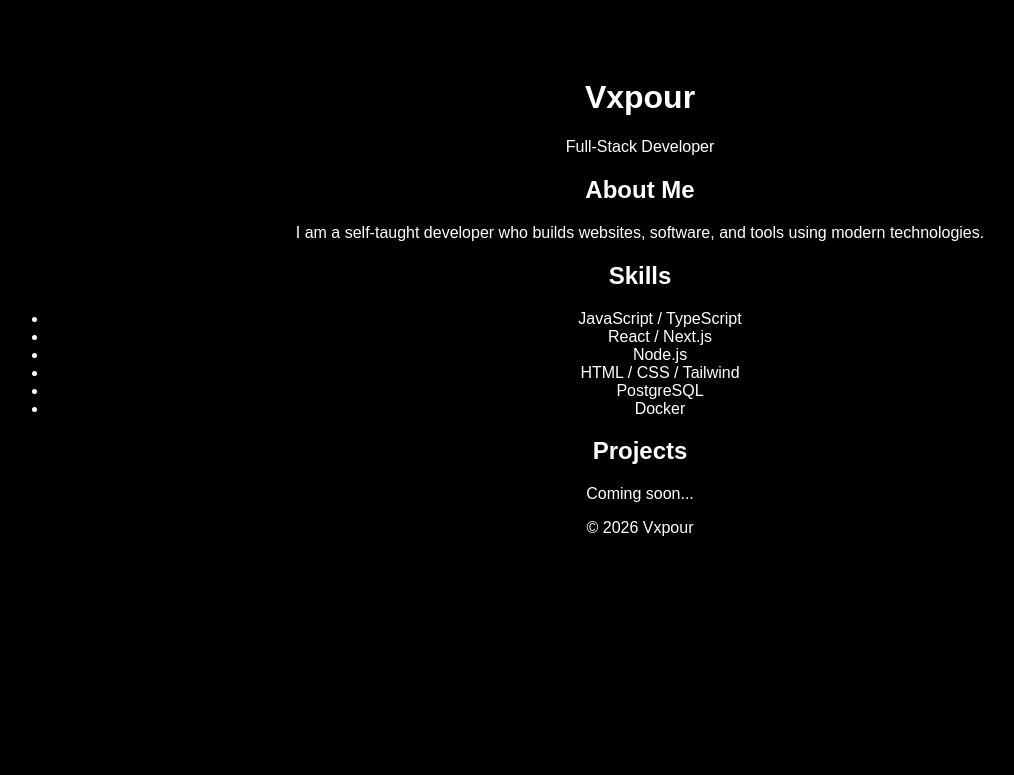
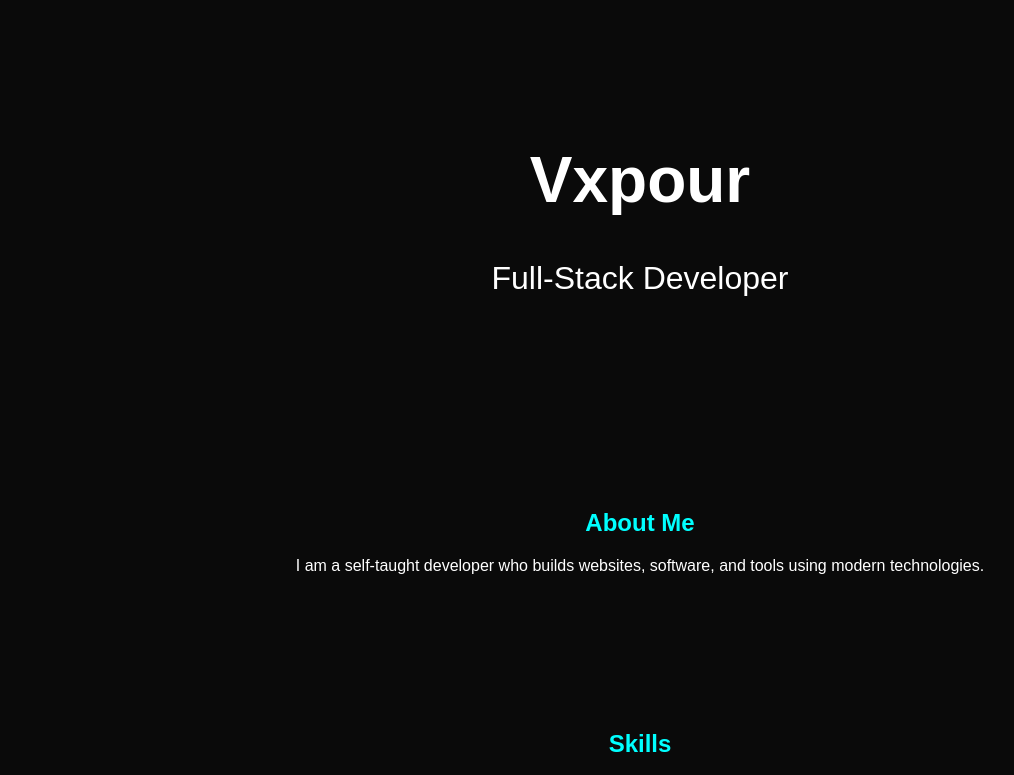
Before and after one commit to criwq7/my-website, a plain HTML site: page index.html in a window 1280 px wide. Shown: the top 775 px of the page, without its empty margins (0-1014 px from the left). Drawn offline with Linux system fonts and the light colour scheme; a script that the page names is missing.

Commit message:
Refactor CSS styles for body, header, and footer
Updated background color and font family, added margin and padding to body, and defined styles for header, section, h2, ul, li, and footer.

```diff
--- a/style.css
+++ b/style.css
@@ -1,7 +1,39 @@
 body {
+  background: #0a0a0a;
+  color: white;
+  font-family: Arial, sans-serif;
+  margin: 0;
+  padding: 0;
+  text-align: center;
+}
+
+header {
+  padding: 100px 20px;
+  font-size: 2em;
+}
+
+section {
+  padding: 60px 20px;
+  max-width: 800px;
+  margin: auto;
+}
+
+h2 {
+  color: #00ffff;
+}
+
+ul {
+  list-style: none;
+  padding: 0;
+}
+
+li {
+  padding: 5px;
+  font-size: 18px;
+}
+
+footer {
+  padding: 30px;
   background: black;
-  color: white;
-  font-family: Arial;
-  text-align: center;
-  padding-top: 50px;
+  color: gray;
 }
```
